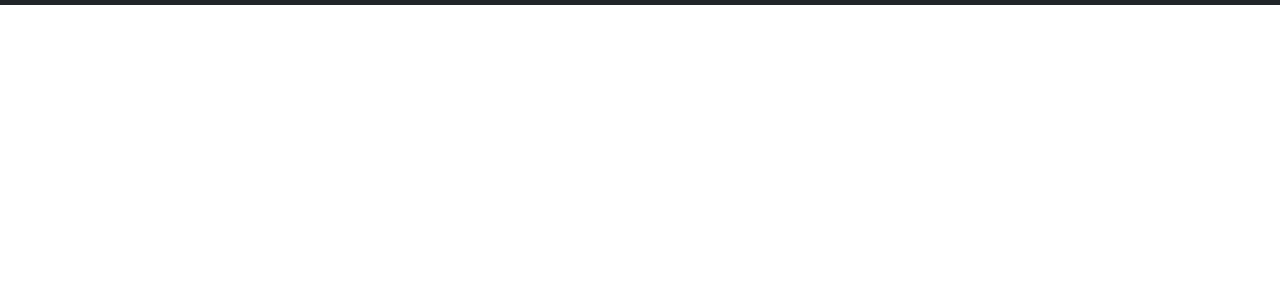
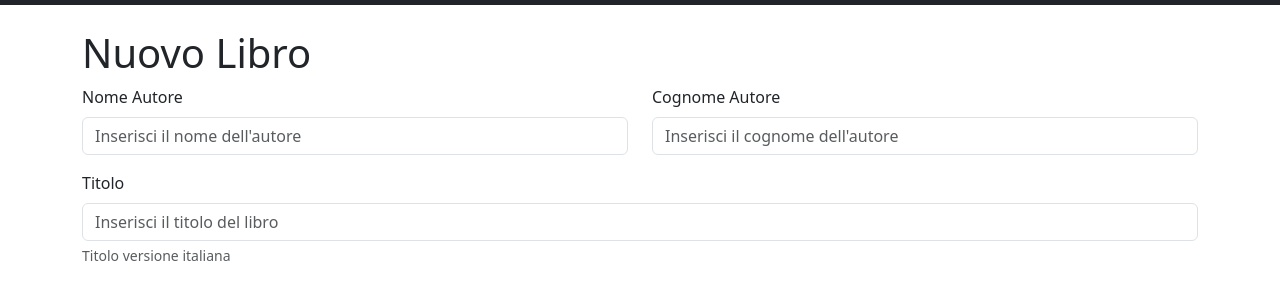
Before and after one commit to EstebanCaponio/html-css-bootstrap-dashboard, a plain HTML site: page nuovo-libro.html in a window 1280 px wide. Shown: the part 81-380 px from the top of the page. Drawn offline with nearby package versions, Linux system fonts and the light colour scheme.

Commit message:
feat:  created first and second row

```diff
--- a/nuovo-libro.html
+++ b/nuovo-libro.html
@@ -68,7 +68,37 @@
     </header>
     <!-- main -->
     <main>
+        <div class="container p-0">
+            <div class="container-fluid">
+                <h1>Nuovo Libro</h1>
+                <div class="row">
+                    <div class="mb-3 col-6">
+                        <label for="nome-autore" class="form-label">Nome Autore</label>
+                        <input type="email" class="form-control" id="nome-autore"
+                            placeholder="Inserisci il nome dell'autore" />
+                    </div>
 
+                    <div class="mb-3 col-6">
+                        <label for="Cognome-Autore" class="form-label">Cognome Autore</label>
+                        <input type="email" class="form-control" id="Cognome-Autore"
+                            placeholder="Inserisci il cognome dell'autore" />
+                    </div>
+                </div>
+
+                <div class="row">
+                    <div class="mb-3 col-12">
+                        <label for="titolo" class="form-label">Titolo</label>
+                        <input type="password" id="titolo" class="form-control"
+                            placeholder="Inserisci il titolo del libro" aria-describedby="versione-ita">
+                        <div id="versione-ita" class="form-text">
+                            Titolo versione italiana
+                        </div>
+                    </div>
+                </div>
+
+
+            </div>
+        </div>
     </main>
 
     <!-- script js -->
```
